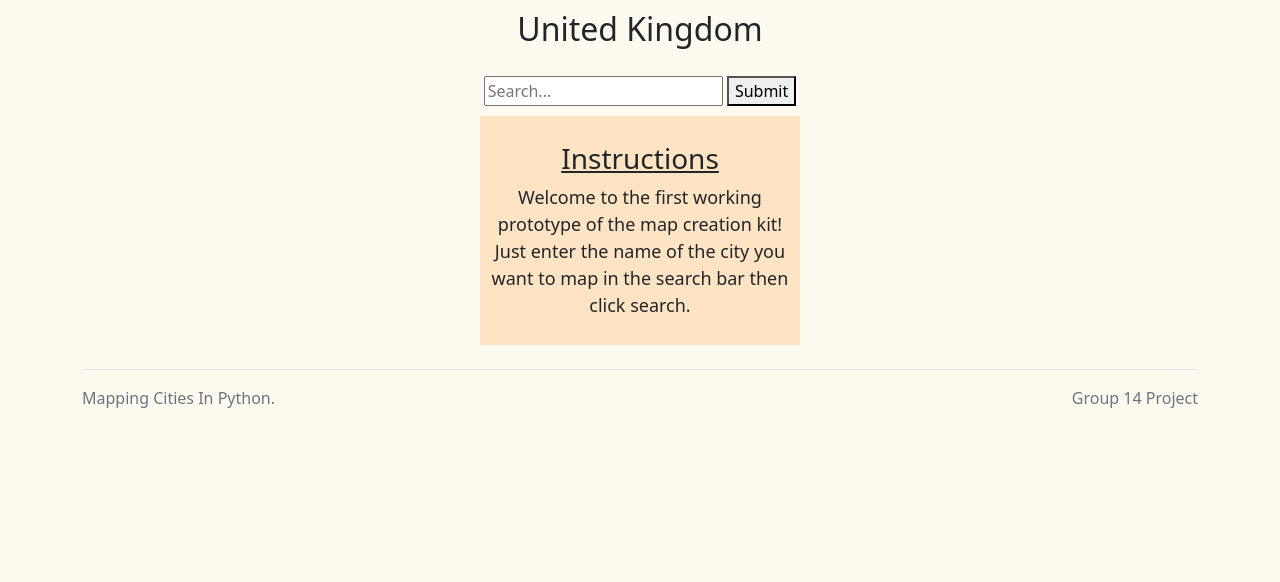
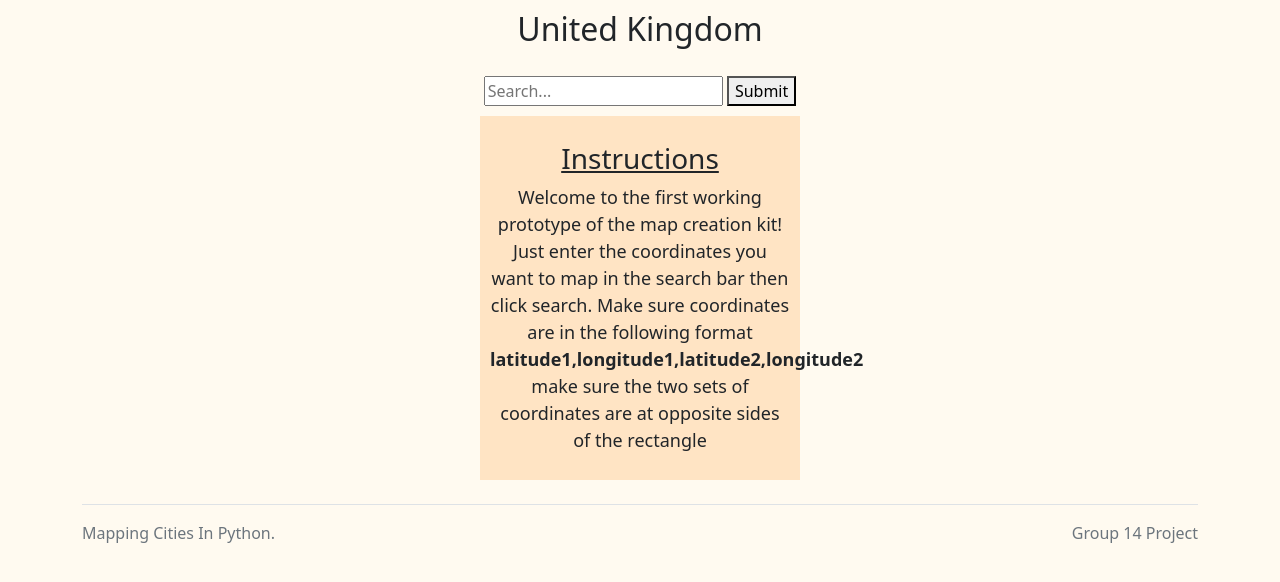
Before and after one commit to LukeYaxley/MappingCities, a Django app: page / in a window 1280 px wide. Shown: the part 56-638 px from the top of the page. Run offline with Django 4.2, Linux system fonts and the light colour scheme.

Commit message:
Modified import nodes to take in coordinates instead of a cityname and updated views and html

```diff
--- a/MappingCities/views.py
+++ b/MappingCities/views.py
@@ -24,14 +24,20 @@ def SearchResultsView(request):
         if len(Ways) == 0:
             template_name = "Error.html"
         else:
-            m = folium.Map(location=[54.38, -2.7], zoom_start=6.99)
-            folium.LayerControl().add_to(m)
-            m = m._repr_html_()
+            #m = folium.Map(location=[54.38, -2.7], zoom_start=6.99)
+            #folium.LayerControl().add_to(m)
+            #m = m._repr_html_()
             template_name = 'search_results.html'
     except overpy.exception.OverpassBadRequest:
         Error = "Query did not return any results"
         template_name = "Error.html"
         Ways = None
+    except IndexError:
+        Error =" Coordinates not entered in correct format"
+        template_name = "Error.html"
+        Ways = None
 
 
-    return render(request, template_name, {'Ways': Ways, 'Error':Error, 'my_map': m})
+
+
+    return render(request, template_name, {'Ways': Ways, 'Error':Error})
--- a/templates/Home.html
+++ b/templates/Home.html
@@ -57,8 +57,9 @@
     <div class="Documentation">
         <p>
         <h3 class="docheader">Instructions</h3>
-        Welcome to the first working prototype of the map creation kit! Just enter the name of the city you want to map
-        in the search bar then click search.</p>
+        Welcome to the first working prototype of the map creation kit! Just enter the coordinates you want to map
+        in the search bar then click search.
+        Make sure coordinates are in the following format <b>latitude1,longitude1,latitude2,longitude2</b> make sure the two sets of coordinates are at opposite sides of the rectangle</p>
     </div>
 </div>
 <!-- Footer -->
```
Also changed, not shown: ImportNodes.py (+20 -3 lines).
